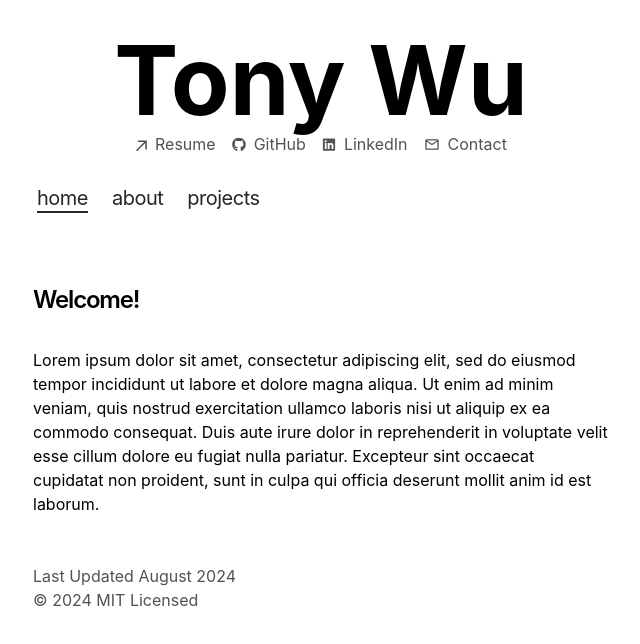
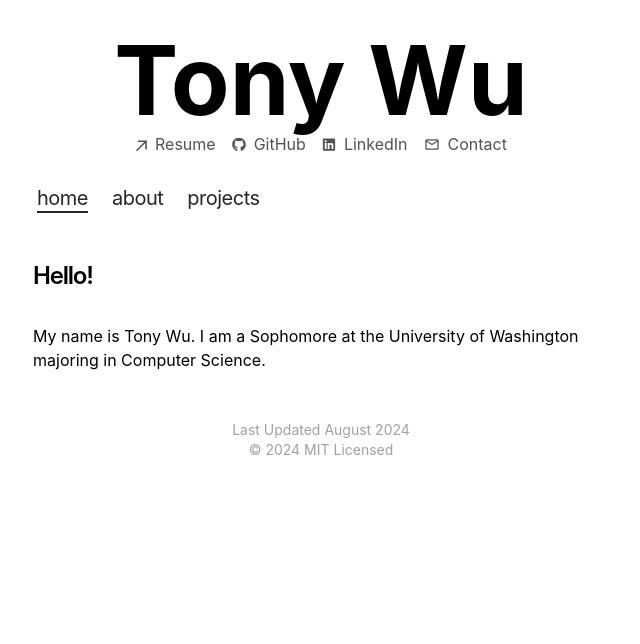
Before and after one commit to stowu2005/wutony-website, a Next.js app: page / in a window 1280 px wide. Shown: the top 644 px of the page, without its empty margins (319-959 px from the left). Built offline with nearby package versions, Linux system fonts and the light colour scheme.

Commit message:
Added Blurb for Home Page

```diff
--- a/app/about/page.tsx
+++ b/app/about/page.tsx
@@ -0,0 +1,12 @@
+export default function Page() {
+    return (
+      <section>
+        <h1 className="mb-8 text-2xl font-semibold tracking-tighter">
+          Coming soon...
+        </h1>
+        <p className="mb-4">
+          {``}
+        </p>
+      </section>
+    )
+  }
--- a/app/components/footer.tsx
+++ b/app/components/footer.tsx
@@ -2,11 +2,11 @@
 
 export default function Footer() {
   return (
-    <footer className="mb-16">
-      <p className="mt-8 text-neutral-600 dark:text-neutral-300">
+    <footer className="text-sm mb-16">
+      <p className="flex justify-center mt-8 text-neutral-400 dark:text-neutral-300">
         Last Updated August 2024
       </p>
-      <p className="text-neutral-600 dark:text-neutral-300">
+      <p className="flex justify-center text-neutral-400 dark:text-neutral-300">
         © {new Date().getFullYear()} MIT Licensed
       </p>
     </footer>
--- a/app/components/nav.tsx
+++ b/app/components/nav.tsx
@@ -21,7 +21,7 @@ const navItems = {
 export function Navbar() {
   const pathname = usePathname();
   return (
-    <aside className="-ml-[8px] mb-16 tracking-tight mt-4 text-xl">
+    <aside className="-ml-[8px] mb-10 tracking-tight mt-4 text-xl">
       <div className="lg:sticky lg:top-20">
         <nav
           className="flex flex-row items-start relative px-0 pb-0 fade md:overflow-auto scroll-pr-6 md:relative"
--- a/app/not-found.tsx
+++ b/app/not-found.tsx
@@ -4,7 +4,7 @@ export default function NotFound() {
       <h1 className="mb-8 text-2xl font-semibold tracking-tighter">
         404 - Page Not Found
       </h1>
-      <p className="mb-4">The page you are looking for does not exist.</p>
+      <p className="mb-4">The page you're looking for can't be found.</p>
       <p className="mb-4">Click "home" to navigate back to the homepage.</p>
     </section>
   )
--- a/app/page.tsx
+++ b/app/page.tsx
@@ -1,14 +1,11 @@
-import { BlogPosts } from 'app/components/posts'
-
 export default function Page() {
   return (
     <section>
       <h1 className="mb-8 text-2xl font-semibold tracking-tighter">
-        Welcome!
+        Hello!
       </h1>
       <p className="mb-4">
-        {`Lorem ipsum dolor sit amet, consectetur adipiscing elit,
-        sed do eiusmod tempor incididunt ut labore et dolore magna aliqua. Ut enim ad minim veniam, quis nostrud exercitation ullamco laboris nisi ut aliquip ex ea commodo consequat. Duis aute irure dolor in reprehenderit in voluptate velit esse cillum dolore eu fugiat nulla pariatur. Excepteur sint occaecat cupidatat non proident, sunt in culpa qui officia deserunt mollit anim id est laborum.`}
+      {`My name is Tony Wu. I am a Sophomore at the University of Washington majoring in Computer Science.`}
       </p>
     </section>
   )
--- a/app/projects/page.tsx
+++ b/app/projects/page.tsx
@@ -0,0 +1,12 @@
+export default function Page() {
+    return (
+      <section>
+        <h1 className="mb-8 text-2xl font-semibold tracking-tighter">
+          Coming soon...
+        </h1>
+        <p className="mb-4">
+          {``}
+        </p>
+      </section>
+    )
+  }
```
